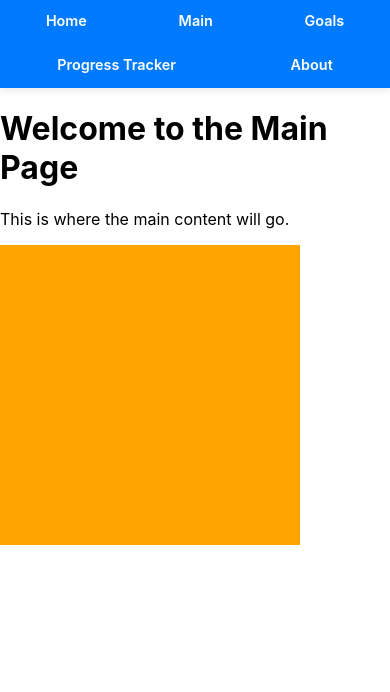
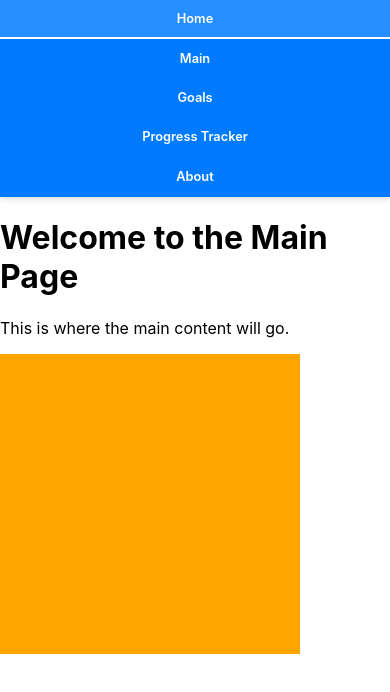
Before and after one commit to JumesP/Progress, a React (Create React App) app in the folder client/: page / in a window 390 px wide. Shown: the top 692 px of the page. Built offline with nearby package versions, Linux system fonts and the light colour scheme.

Commit message:
mobile funcitonality for layout

```diff
--- a/client/src/pages/css/Layout.scss
+++ b/client/src/pages/css/Layout.scss
@@ -44,20 +44,72 @@ nav {
 
 @media (max-width: 768px) {
   nav {
+    padding: 0;
+    box-shadow: 0 2px 6px rgba(0, 0, 0, 0.15);
+
     ul {
       flex-wrap: wrap;
       gap: 0;
 
       li {
-        flex: 1 1 auto;
-        min-width: 100px;
+        flex: 1 1 50%;
+        min-width: auto;
 
         a {
-          padding: 0.75rem 1rem;
+          padding: 0.8rem 0.75rem;
           text-align: center;
-          font-size: 0.9rem;
+          font-size: 0.85rem;
+          border-bottom: 2px solid transparent;
+
+          &:hover {
+            border-bottom-color: white;
+          }
         }
       }
     }
   }
 }
+
+@media (max-width: 480px) {
+  nav {
+    padding: 0;
+
+    ul {
+      flex-direction: column;
+
+      li {
+        flex: 1 1 100%;
+        width: 100%;
+
+        a {
+          padding: 0.7rem 0.6rem;
+          font-size: 0.8rem;
+          border-bottom: 2px solid transparent;
+          border-right: none;
+
+          &:hover {
+            background-color: rgba(255, 255, 255, 0.15);
+            border-bottom-color: white;
+          }
+
+          &:active {
+            background-color: rgba(255, 255, 255, 0.25);
+          }
+        }
+      }
+    }
+  }
+}
+
+@media (max-width: 360px) {
+  nav {
+    ul {
+      li {
+        a {
+          padding: 0.6rem 0.5rem;
+          font-size: 0.75rem;
+        }
+      }
+    }
+  }
+}
```
